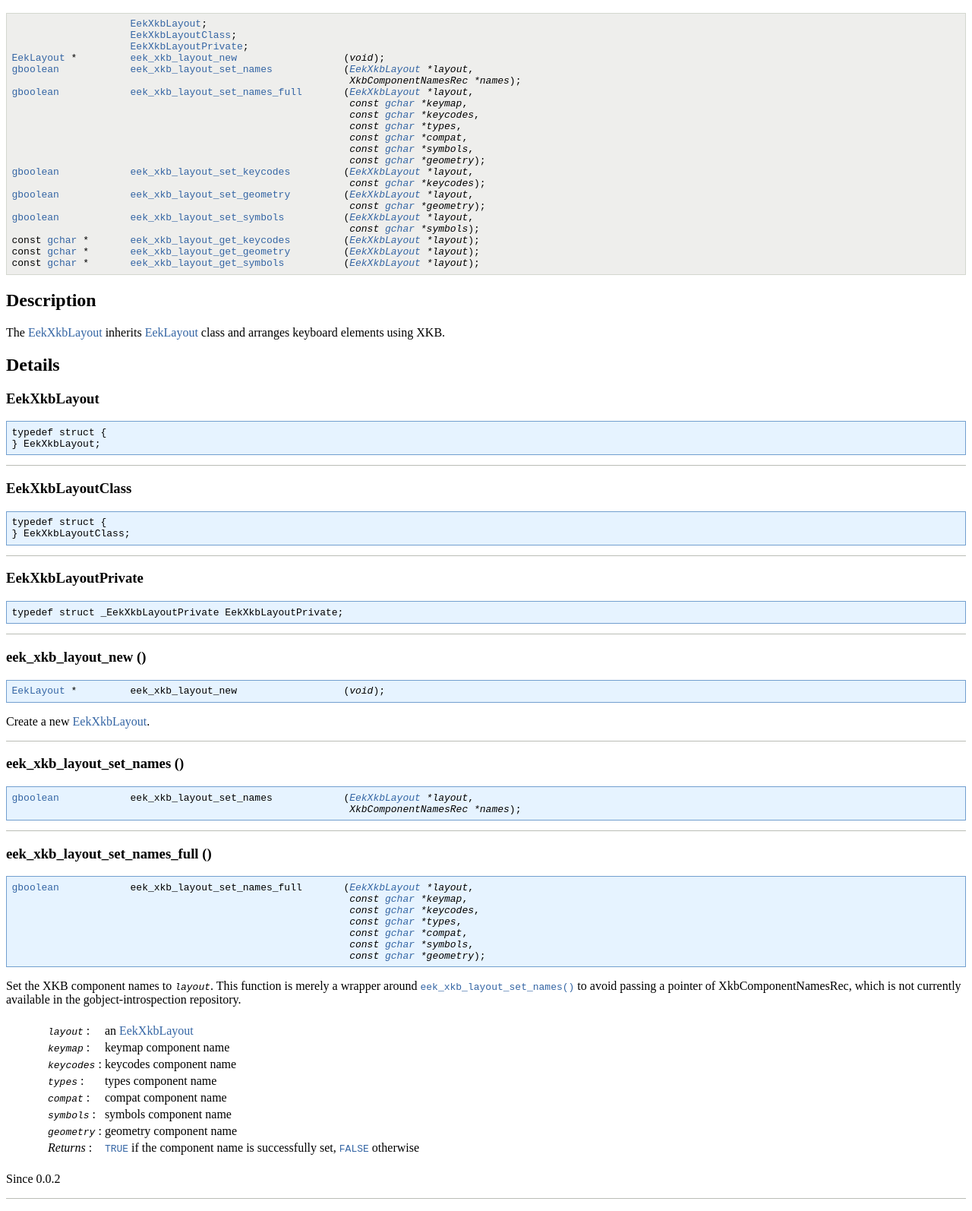
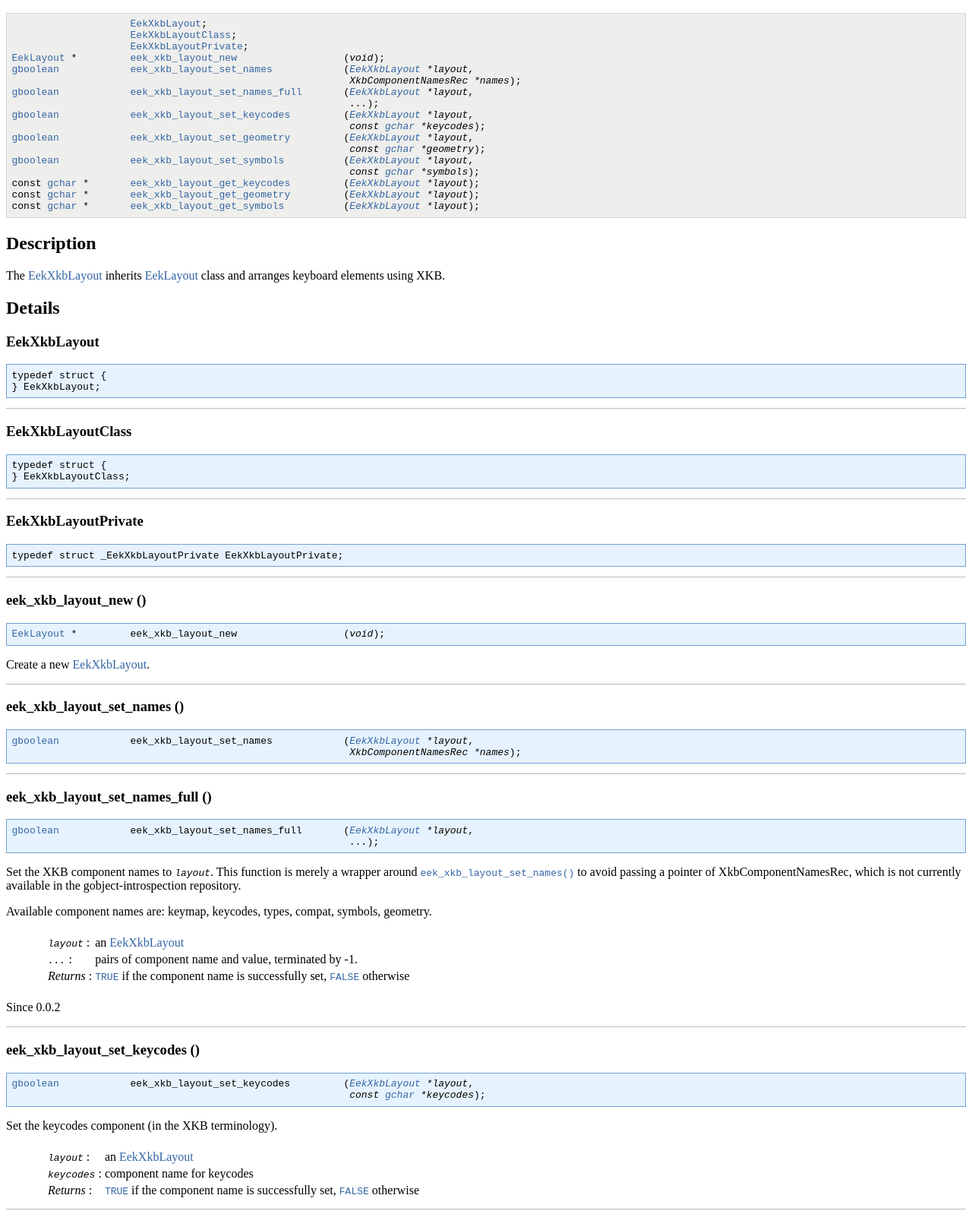
Before and after one commit to ueno/eekboard, a plain HTML site: page docs/reference/eek/html/eek-EekXkbLayout.html in a window 1280 px wide. Shown: the part 180-1774 px from the top of the page at 76% size. Drawn offline with Linux system fonts and the light colour scheme.

Commit message:
Update to 0.0.5.

```diff
--- a/docs/reference/eek/html/eek-EekXkbLayout.html
+++ b/docs/reference/eek/html/eek-EekXkbLayout.html
@@ -44,12 +44,7 @@
 <a href="../glib/glib-Basic-Types.html#gboolean"><span class="returnvalue">gboolean</span></a>            <a class="link" href="eek-EekXkbLayout.html#eek-xkb-layout-set-names" title="eek_xkb_layout_set_names ()">eek_xkb_layout_set_names</a>            (<em class="parameter"><code><a class="link" href="eek-EekXkbLayout.html#EekXkbLayout" title="EekXkbLayout"><span class="type">EekXkbLayout</span></a> *layout</code></em>,
                                                          <em class="parameter"><code><span class="type">XkbComponentNamesRec</span> *names</code></em>);
 <a href="../glib/glib-Basic-Types.html#gboolean"><span class="returnvalue">gboolean</span></a>            <a class="link" href="eek-EekXkbLayout.html#eek-xkb-layout-set-names-full" title="eek_xkb_layout_set_names_full ()">eek_xkb_layout_set_names_full</a>       (<em class="parameter"><code><a class="link" href="eek-EekXkbLayout.html#EekXkbLayout" title="EekXkbLayout"><span class="type">EekXkbLayout</span></a> *layout</code></em>,
-                                                         <em class="parameter"><code>const <a href="../glib/glib-Basic-Types.html#gchar"><span class="type">gchar</span></a> *keymap</code></em>,
-                                                         <em class="parameter"><code>const <a href="../glib/glib-Basic-Types.html#gchar"><span class="type">gchar</span></a> *keycodes</code></em>,
-                                                         <em class="parameter"><code>const <a href="../glib/glib-Basic-Types.html#gchar"><span class="type">gchar</span></a> *types</code></em>,
-                                                         <em class="parameter"><code>const <a href="../glib/glib-Basic-Types.html#gchar"><span class="type">gchar</span></a> *compat</code></em>,
-                                                         <em class="parameter"><code>const <a href="../glib/glib-Basic-Types.html#gchar"><span class="type">gchar</span></a> *symbols</code></em>,
-                                                         <em class="parameter"><code>const <a href="../glib/glib-Basic-Types.html#gchar"><span class="type">gchar</span></a> *geometry</code></em>);
+                                                         <em class="parameter"><code>...</code></em>);
 <a href="../glib/glib-Basic-Types.html#gboolean"><span class="returnvalue">gboolean</span></a>            <a class="link" href="eek-EekXkbLayout.html#eek-xkb-layout-set-keycodes" title="eek_xkb_layout_set_keycodes ()">eek_xkb_layout_set_keycodes</a>         (<em class="parameter"><code><a class="link" href="eek-EekXkbLayout.html#EekXkbLayout" title="EekXkbLayout"><span class="type">EekXkbLayout</span></a> *layout</code></em>,
                                                          <em class="parameter"><code>const <a href="../glib/glib-Basic-Types.html#gchar"><span class="type">gchar</span></a> *keycodes</code></em>);
 <a href="../glib/glib-Basic-Types.html#gboolean"><span class="returnvalue">gboolean</span></a>            <a class="link" href="eek-EekXkbLayout.html#eek-xkb-layout-set-geometry" title="eek_xkb_layout_set_geometry ()">eek_xkb_layout_set_geometry</a>         (<em class="parameter"><code><a class="link" href="eek-EekXkbLayout.html#EekXkbLayout" title="EekXkbLayout"><span class="type">EekXkbLayout</span></a> *layout</code></em>,
@@ -106,17 +101,16 @@ Create a new <a class="link" href="eek-EekXkbLayout.html#EekXkbLayout" title="Ee
 <div class="refsect2" title="eek_xkb_layout_set_names_full ()">
 <a name="eek-xkb-layout-set-names-full"></a><h3>eek_xkb_layout_set_names_full ()</h3>
 <pre class="programlisting"><a href="../glib/glib-Basic-Types.html#gboolean"><span class="returnvalue">gboolean</span></a>            eek_xkb_layout_set_names_full       (<em class="parameter"><code><a class="link" href="eek-EekXkbLayout.html#EekXkbLayout" title="EekXkbLayout"><span class="type">EekXkbLayout</span></a> *layout</code></em>,
-                                                         <em class="parameter"><code>const <a href="../glib/glib-Basic-Types.html#gchar"><span class="type">gchar</span></a> *keymap</code></em>,
-                                                         <em class="parameter"><code>const <a href="../glib/glib-Basic-Types.html#gchar"><span class="type">gchar</span></a> *keycodes</code></em>,
-                                                         <em class="parameter"><code>const <a href="../glib/glib-Basic-Types.html#gchar"><span class="type">gchar</span></a> *types</code></em>,
-                                                         <em class="parameter"><code>const <a href="../glib/glib-Basic-Types.html#gchar"><span class="type">gchar</span></a> *compat</code></em>,
-                                                         <em class="parameter"><code>const <a href="../glib/glib-Basic-Types.html#gchar"><span class="type">gchar</span></a> *symbols</code></em>,
-                                                         <em class="parameter"><code>const <a href="../glib/glib-Basic-Types.html#gchar"><span class="type">gchar</span></a> *geometry</code></em>);</pre>
+                                                         <em class="parameter"><code>...</code></em>);</pre>
 <p>
 Set the XKB component names to <em class="parameter"><code>layout</code></em>.  This function is merely a
 wrapper around <a class="link" href="eek-EekXkbLayout.html#eek-xkb-layout-set-names" title="eek_xkb_layout_set_names ()"><code class="function">eek_xkb_layout_set_names()</code></a> to avoid passing a
 pointer of XkbComponentNamesRec, which is not currently available
 in the gobject-introspection repository.
+</p>
+<p>
+Available component names are: keymap, keycodes, types, compat,
+symbols, geometry.
 </p>
 <div class="variablelist"><table border="0">
 <col align="left" valign="top">
@@ -127,33 +121,8 @@ in the gobject-introspection repository.
 </td>
 </tr>
 <tr>
-<td><p><span class="term"><em class="parameter"><code>keymap</code></em> :</span></p></td>
-<td>keymap component name
-</td>
-</tr>
-<tr>
-<td><p><span class="term"><em class="parameter"><code>keycodes</code></em> :</span></p></td>
-<td>keycodes component name
-</td>
-</tr>
-<tr>
-<td><p><span class="term"><em class="parameter"><code>types</code></em> :</span></p></td>
-<td>types component name
-</td>
-</tr>
-<tr>
-<td><p><span class="term"><em class="parameter"><code>compat</code></em> :</span></p></td>
-<td>compat component name
-</td>
-</tr>
-<tr>
-<td><p><span class="term"><em class="parameter"><code>symbols</code></em> :</span></p></td>
-<td>symbols component name
-</td>
-</tr>
-<tr>
-<td><p><span class="term"><em class="parameter"><code>geometry</code></em> :</span></p></td>
-<td>geometry component name
+<td><p><span class="term"><em class="parameter"><code>...</code></em> :</span></p></td>
+<td>pairs of component name and value, terminated by -1.
 </td>
 </tr>
 <tr>
```
Also changed, not shown: docs/reference/eek/html/apireference.html (+1 -1 lines), docs/reference/eek/html/ch01.html (+1 -1 lines), docs/reference/eek/html/ch02.html (+1 -1 lines), docs/reference/eek/html/ch03.html (+2 -2 lines), docs/reference/eek/html/ch04.html (+1 -1 lines), docs/reference/eek/html/ch05.html (+1 -1 lines), docs/reference/eek/html/eek-EekGtkKeyboard.html (+3 -3 lines), docs/reference/eek/html/eek-overview.html (+5 -5 lines), docs/reference/eek/html/index.html (+3 -3 lines), index.html (+1 -1 lines).
